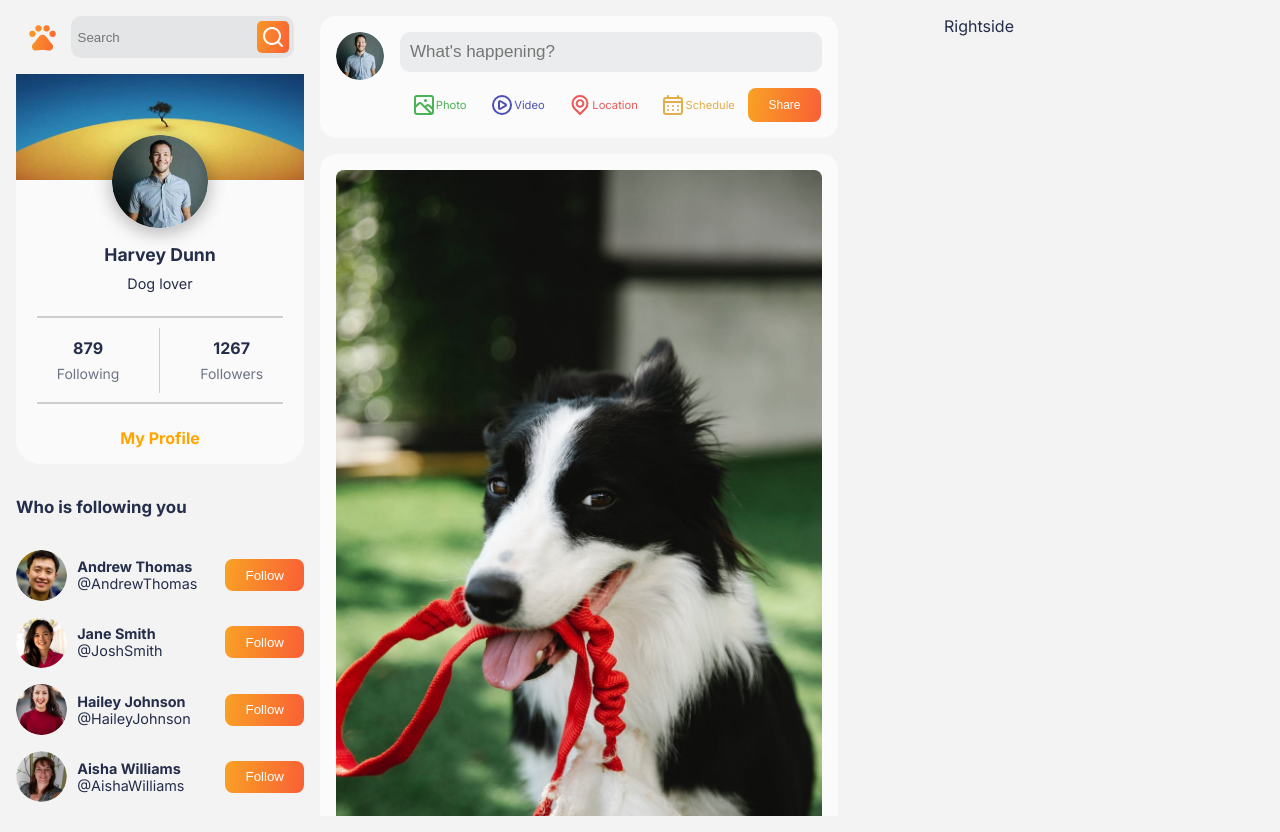
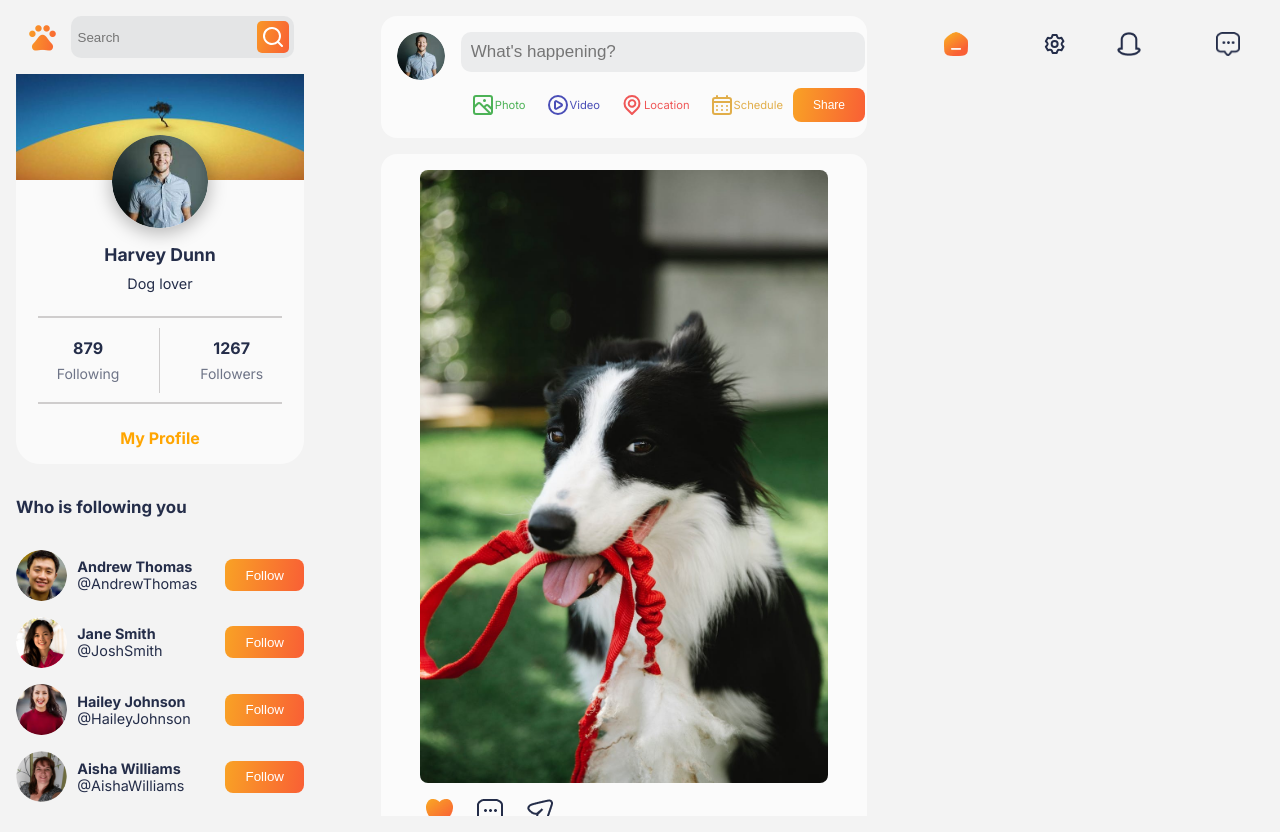
Before and after one commit to Alex188dot/PetPals, a React (Create React App) app: page / in a window 1280 px wide. Built offline with nearby package versions, Linux system fonts and the light colour scheme.

Commit message:
minor css changes, added icons to RightSide

```diff
--- a/src/App.css
+++ b/src/App.css
@@ -12,6 +12,12 @@
   --video: #4a4eb7;
   --location: #ef5757;
   --schedule: #e1ae4a;
+}
+
+* {
+  box-sizing: border-box;
+  -moz-box-sizing: border-box;
+  -webkit-box-sizing: border-box;
 }
 
 .App {
--- a/src/components/Post/Post.css
+++ b/src/components/Post/Post.css
@@ -4,11 +4,18 @@
   padding: 1rem;
   background-color: var(--cardColor);
   border-radius: 1rem;
-  width: 80%;
+  justify-content: center;
+  width: 100%;
+}
+
+.img_container {
+  display: flex;
+  align-items: center;
+  justify-content: center;
 }
 
 .postImage {
-  width: 100%;
+  width: 90%;
   border-radius: 0.5rem;
 }
 
@@ -21,6 +28,7 @@
 
 .desc {
   margin-bottom: 0.6rem;
+  padding-left: 1.8rem;
 }
 
 .fullname {
--- a/src/components/Post/Post.jsx
+++ b/src/components/Post/Post.jsx
@@ -8,7 +8,9 @@ import NotLike from "../../img/notlike.png";
 const Post = ({ data }) => {
   return (
     <div className="Post">
-      <img className="postImage" src={data.img} alt="post_image" />
+      <div className="img_container">
+        <img className="postImage" src={data.img} alt="post_image" />
+      </div>
       <div className="postReactions desc">
         <img src={data.liked ? Heart : NotLike} alt="heart-icon" />
         <img src={Comment} alt="comment-icon" />
--- a/src/components/PostShare/PostShare.css
+++ b/src/components/PostShare/PostShare.css
@@ -16,7 +16,7 @@
 .PostShare > div {
   display: flex;
   flex-direction: column;
-  width: 90%;
+  width: 100%;
 }
 
 .PostShare > div > input {
--- a/src/components/PostSide/PostSide.css
+++ b/src/components/PostSide/PostSide.css
@@ -1,7 +1,10 @@
 .PostSide {
   display: flex;
   flex-direction: column;
+  align-items: center;
   gap: 1rem;
+  margin: 0 auto;
+
   height: 100vh;
   overflow: auto;
 }
--- a/src/components/Posts/Posts.css
+++ b/src/components/Posts/Posts.css
@@ -2,4 +2,5 @@
   display: flex;
   flex-direction: column;
   gap: 1rem;
+  width: 80%;
 }
--- /dev/null
+++ b/src/components/RightSide/RightSide.css
@@ -0,0 +1,17 @@
+.RightSide {
+  display: flex;
+  flex-direction: column;
+  gap: 2rem;
+}
+
+.navIcons {
+  margin-top: 1rem;
+  display: flex;
+  justify-content: space-between;
+}
+
+.navIcons > img {
+  width: 1.5rem;
+  height: 1.5rem;
+  margin-right: 1.5rem;
+}
--- /dev/null
+++ b/src/components/RightSide/RightSide.jsx
@@ -0,0 +1,21 @@
+import React, { useState } from "react";
+import "./RightSide.css";
+import Home from "../../img/home.png";
+import Noti from "../../img/noti.png";
+import Comment from "../../img/comment.png";
+import { UilSetting } from "@iconscout/react-unicons";
+
+const RightSide = () => {
+  return (
+    <div className="RightSide">
+      <div className="navIcons">
+        <img src={Home} alt="home" />
+        <UilSetting />
+        <img src={Noti} alt="notification" />
+        <img src={Comment} alt="comment" />
+      </div>
+    </div>
+  );
+};
+
+export default RightSide;
--- a/src/pages/home/Home.jsx
+++ b/src/pages/home/Home.jsx
@@ -2,13 +2,14 @@ import React from "react";
 import "./Home.css";
 import ProfileSide from "../../components/ProfileSide/ProfileSide";
 import PostSide from "../../components/PostSide/PostSide";
+import RightSide from "../../components/RightSide/RightSide";
 
 const Home = () => {
   return (
     <div className="Home">
       <ProfileSide />
       <PostSide />
-      <div className="profileSide">Rightside</div>
+      <RightSide />
     </div>
   );
 };
```
